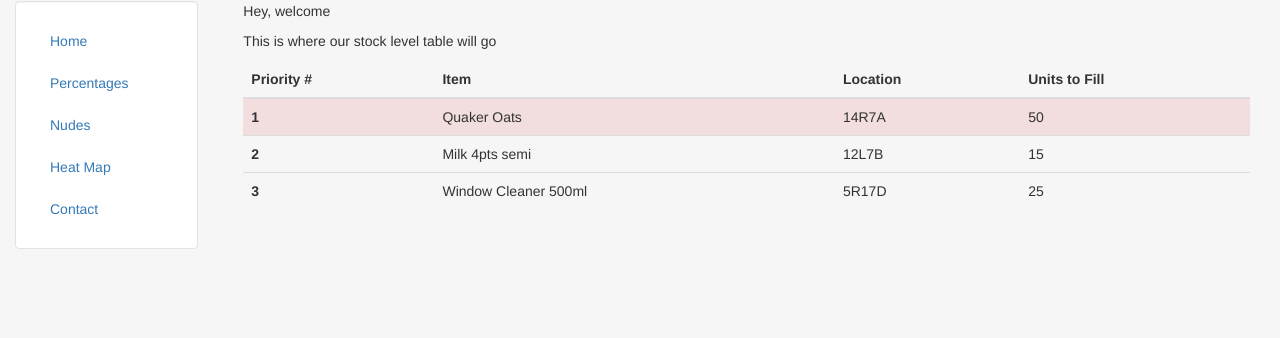
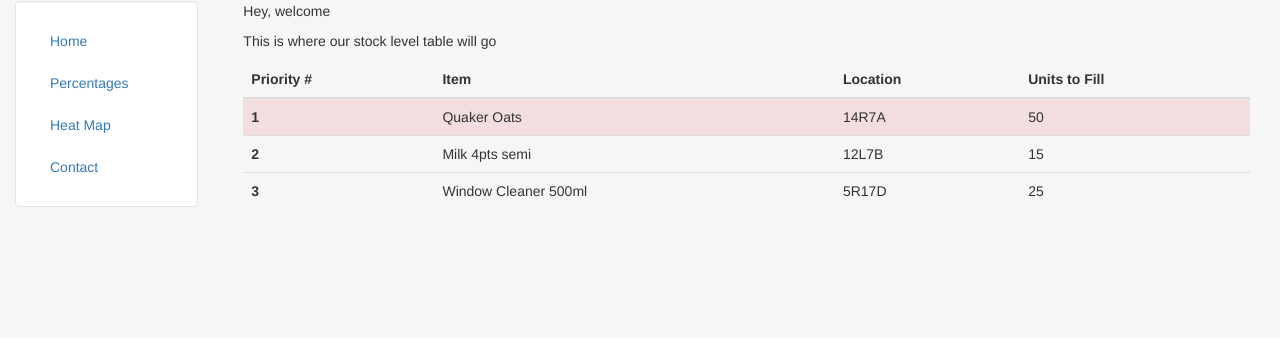
Before and after one commit to bradclarke2/Smart-Shelves, a Django app: page / in a window 1280 px wide. Shown: the part 200-538 px from the top of the page. Run offline with Django 3.2, Linux system fonts and the light colour scheme; some libraries are stand-ins or nearby versions.

Commit message:
creating django branch

```diff
--- a/Python/Main/main.py
+++ b/Python/Main/main.py
@@ -85,3 +85,5 @@ MeasureDistance(XYGridList)
 MakeHeatMap(XYGridList)
 
 averagePercentageFullSum(XYGridList)
+
+testthepythonintegration = "hello, its me from python"
--- a/Python/mysite/personal/templates/personal/header.html
+++ b/Python/mysite/personal/templates/personal/header.html
@@ -44,7 +44,6 @@
 			  <ul class="nav nav-pills nav-stacked">
 				<li><a href='/'>Home</a></li>
 				<li><a href='/percentages/'>Percentages</a></li>
-				<li><a href='/nudes/'>Nudes</a></li>
 				<li><a href="/heatmap/">Heat Map</a></li>
 				<li><a href="/contact/">Contact</a></li>
 			  </ul>
--- a/Python/mysite/personal/views.py
+++ b/Python/mysite/personal/views.py
@@ -1,4 +1,5 @@
 from django.shortcuts import render
+# from Main.main import testthepythonintegration
 
 # Create your views here.
 def index (request):
```
